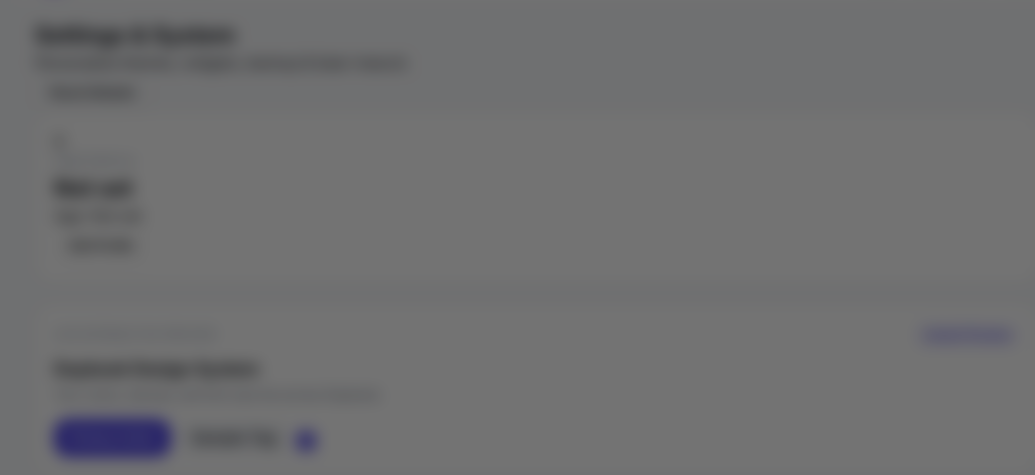
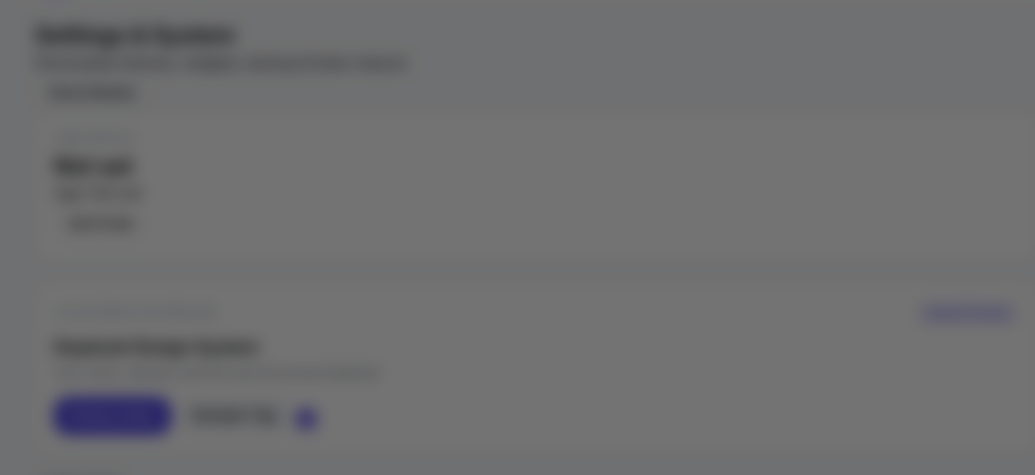
Before and after one commit to chinnamdhoradineshsai/Daybook-app, a Flask app: page / in a window 1280 px wide, after a click that opens the changed part. Shown: the part 60-535 px from the top of the page, without its empty margins (103-1138 px from the left). Run offline with Flask 3, Linux system fonts and the light colour scheme; data comes from the database, SQL or seed files in the repository; data that the repository does not hold is empty; some libraries are stand-ins or nearby versions.

Commit message:
Update user avatar display in profile card
Hide user avatar by default in profile card.

```diff
--- a/templates/index.html
+++ b/templates/index.html
@@ -475,7 +475,7 @@
         <!-- 0. User Profile Card (Name & Age) -->
         <div class="card settings-profile-card">
           <div class="settings-profile-left">
-            <div class="user-avatar-lg" id="settings-profile-avatar"></div>
+            <div class="user-avatar-lg" id="settings-profile-avatar" style="display:none;"></div>
             <div class="settings-profile-info">
               <span class="card-eyebrow">USER PROFILE</span>
               <h2 class="settings-profile-name" id="settings-profile-name-display">Dinesh</h2>
```
